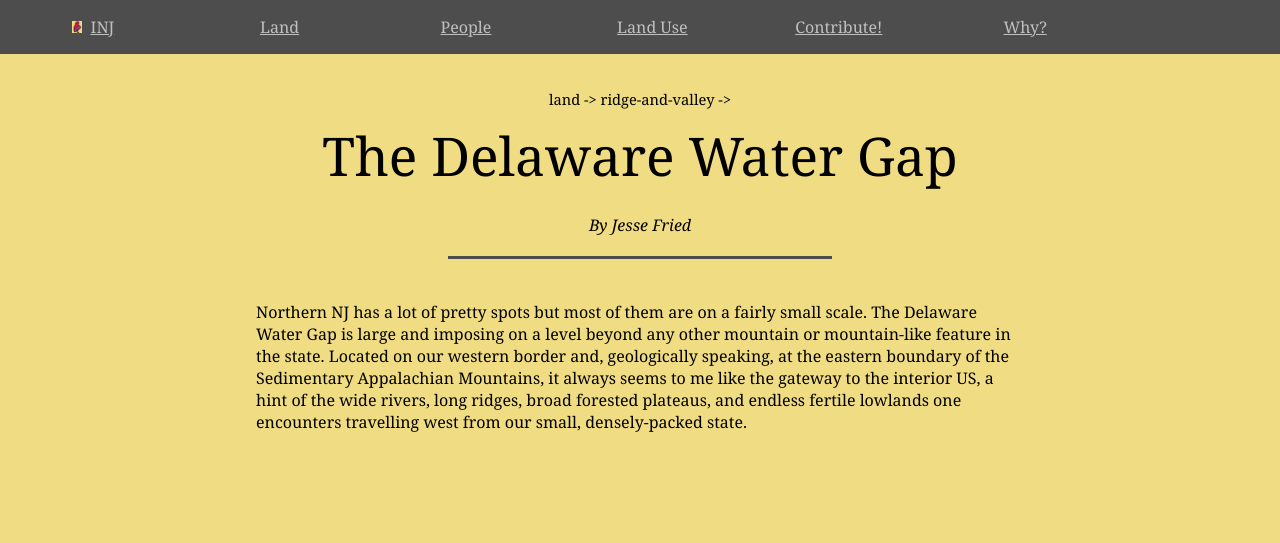
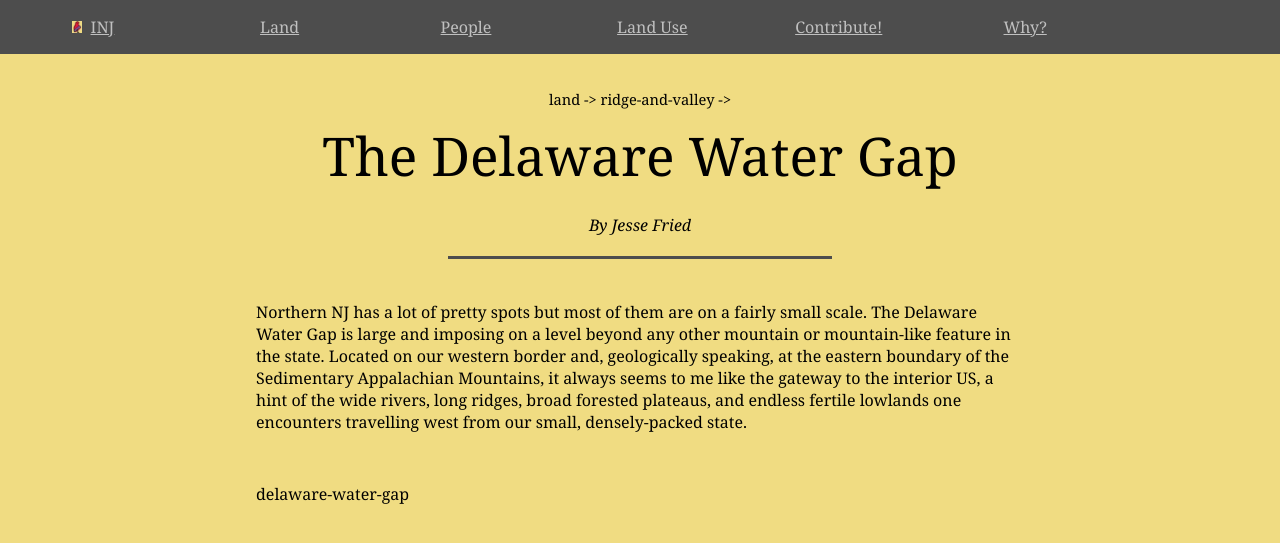
Before and after one commit to jonfried/oakafee.github.io, a Jekyll site: the page built from _posts/2016-09-13-delaware-water-gap.md, in a window 1280 px wide. Shown: the top 543 px of the page. Built offline with Jekyll 4.4.1, drawn with Linux system fonts in a browser that asks for light colours.

Commit message:
Update 2016-09-13-delaware-water-gap.md

```diff
--- a/_posts/2016-09-13-delaware-water-gap.md
+++ b/_posts/2016-09-13-delaware-water-gap.md
@@ -5,6 +5,7 @@ author: Jesse Fried
 categories:
   - land
   - ridge-and-valley
+tags: delaware-water-gap
 ---
 
  Northern NJ has a lot of pretty spots but most of them are on a fairly small scale. The Delaware Water Gap is large and imposing on a level beyond any other mountain or mountain-like feature in the state. Located on our western border and, geologically speaking, at the eastern boundary of the Sedimentary Appalachian Mountains, it always seems to me like the gateway to the interior US, a hint of the wide rivers, long ridges, broad forested plateaus, and endless fertile lowlands one encounters travelling west from our small, densely-packed state.
```
